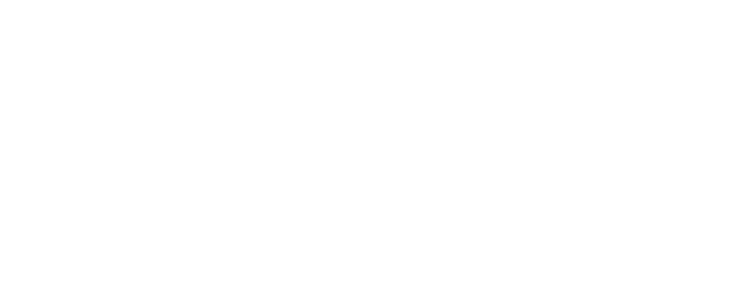
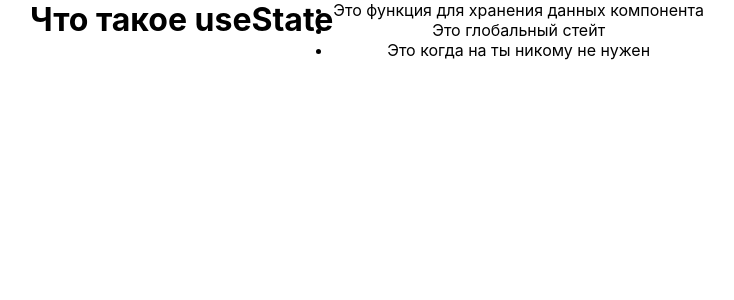
Before and after one commit to luckyboggy/react_elements, a React (Create React App) app: page / in a window 1280 px wide. Shown: the top 300 px of the page, without its empty margins (273-1007 px from the left). Built offline with nearby package versions, Linux system fonts and the light colour scheme.

Commit message:
quiz_start

```diff
--- a/src/App.js
+++ b/src/App.js
@@ -3,7 +3,15 @@
 function App() {
   return (
     <div className="App">
-
+      <div className="progress">
+        <div className="progress_inner"></div>
+      </div>
+      <h1>Что такое useState</h1>
+      <ul>
+        <li>Это функция для хранения данных компонента</li>
+        <li>Это глобальный стейт</li>
+        <li>Это когда на ты никому не нужен</li>
+      </ul>
     </div>
   );
 }
```
